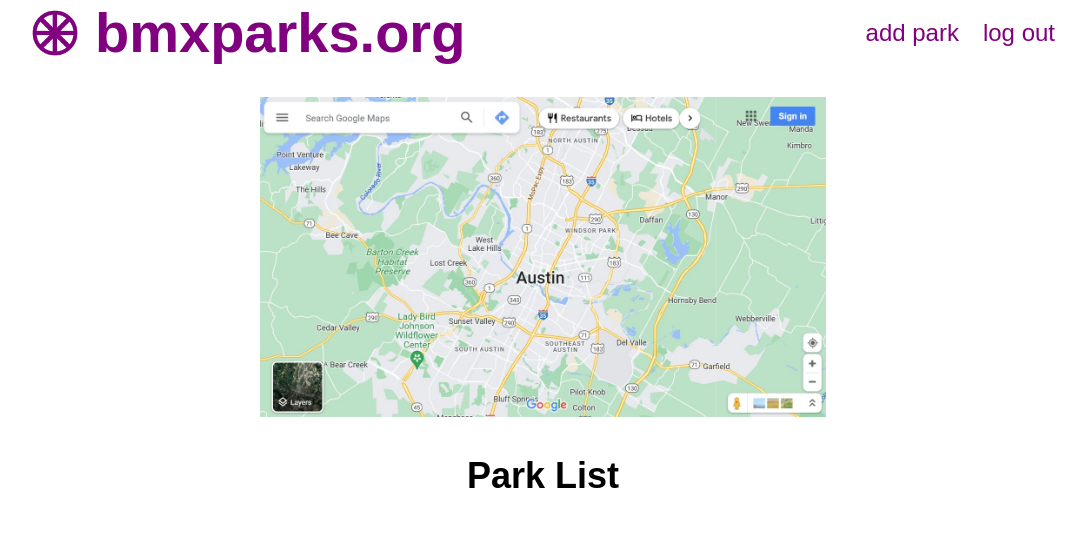
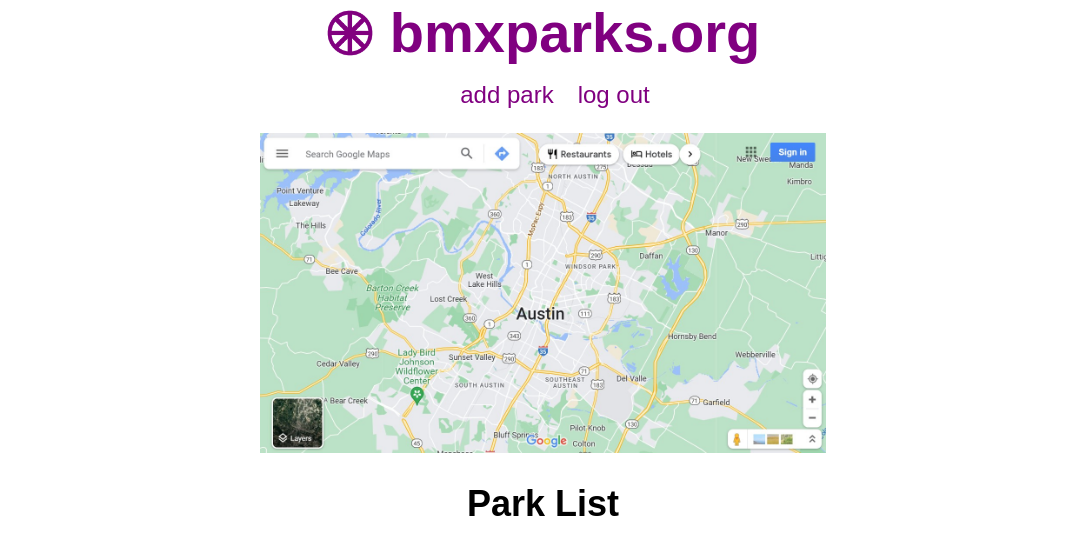
Before and after one commit to guigacarvalho/bmx-redux, a React (Create React App) app in the folder client/: page / in a window 1280 px wide. Shown: the top 554 px of the page, without its empty margins (97-1183 px from the left). Built offline with nearby package versions, Linux system fonts and the light colour scheme.

Commit message:
cleaned up CSS

```diff
--- a/client/src/index.css
+++ b/client/src/index.css
@@ -45,7 +45,7 @@
 
 .header {
   display: flex;
-  flex-direction: row;
+  flex-direction: column;
   align-items: center;
   justify-content: space-between;
 }
@@ -61,8 +61,15 @@
   margin-right: 1rem;
 }
 
+.nav-links {
+  display: flex;
+  flex-direction: row;
+  list-style-type: none;
+  margin-top: 1rem;
+}
+
 .map-container {
-  margin: 2rem;
+  margin: 1.5rem;
 }
 
 .fakemap {
@@ -84,24 +91,6 @@
 form {
   display: flex;
   flex-direction: column;
-}
-
-.postCredit {
-  font-size: 1rem;
-}
-
-.reactionButton {
-  margin: 0 0.25em 0 0;
-  background: transparent;
-  border: none;
-  color: whitesmoke;
-  font-size: 1rem;
-}
-
-.nav-links {
-  display: flex;
-  flex-direction: row;
-  list-style-type: none;
 }
 
 .header-link {
```
